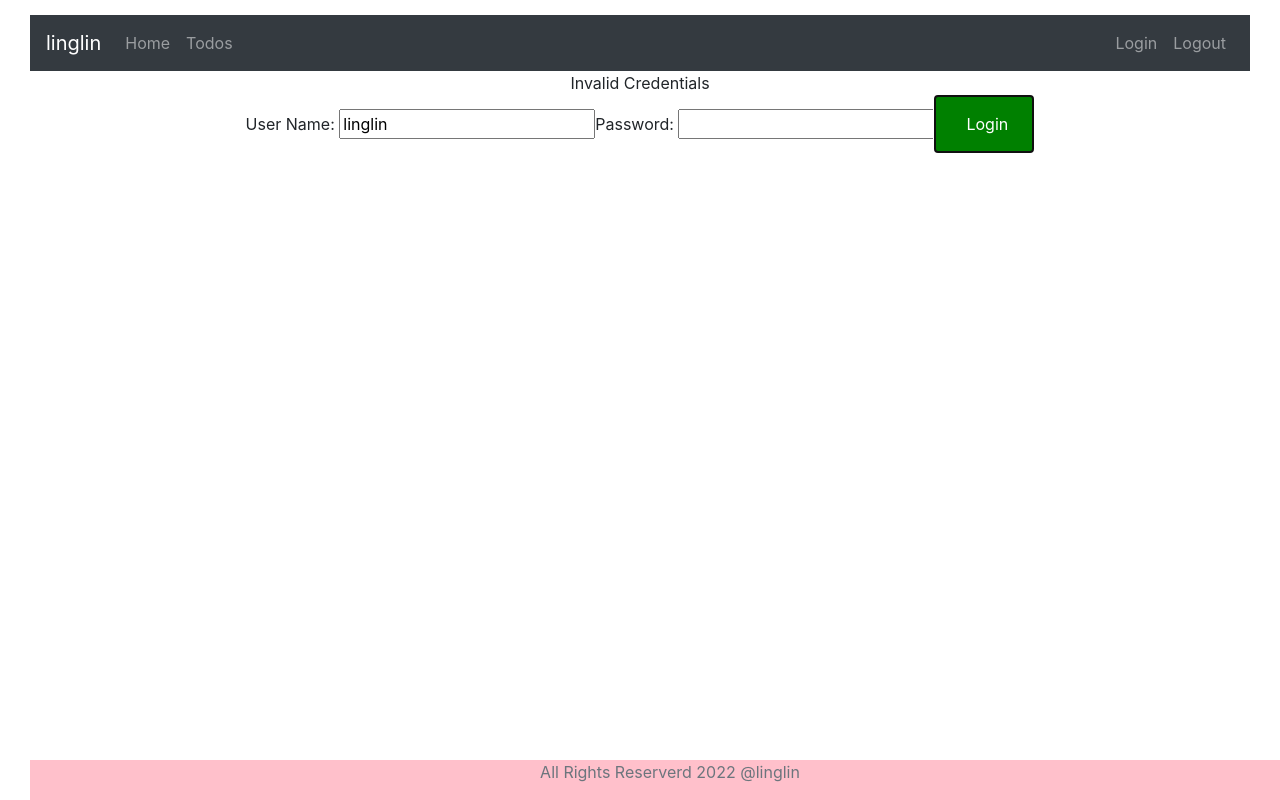
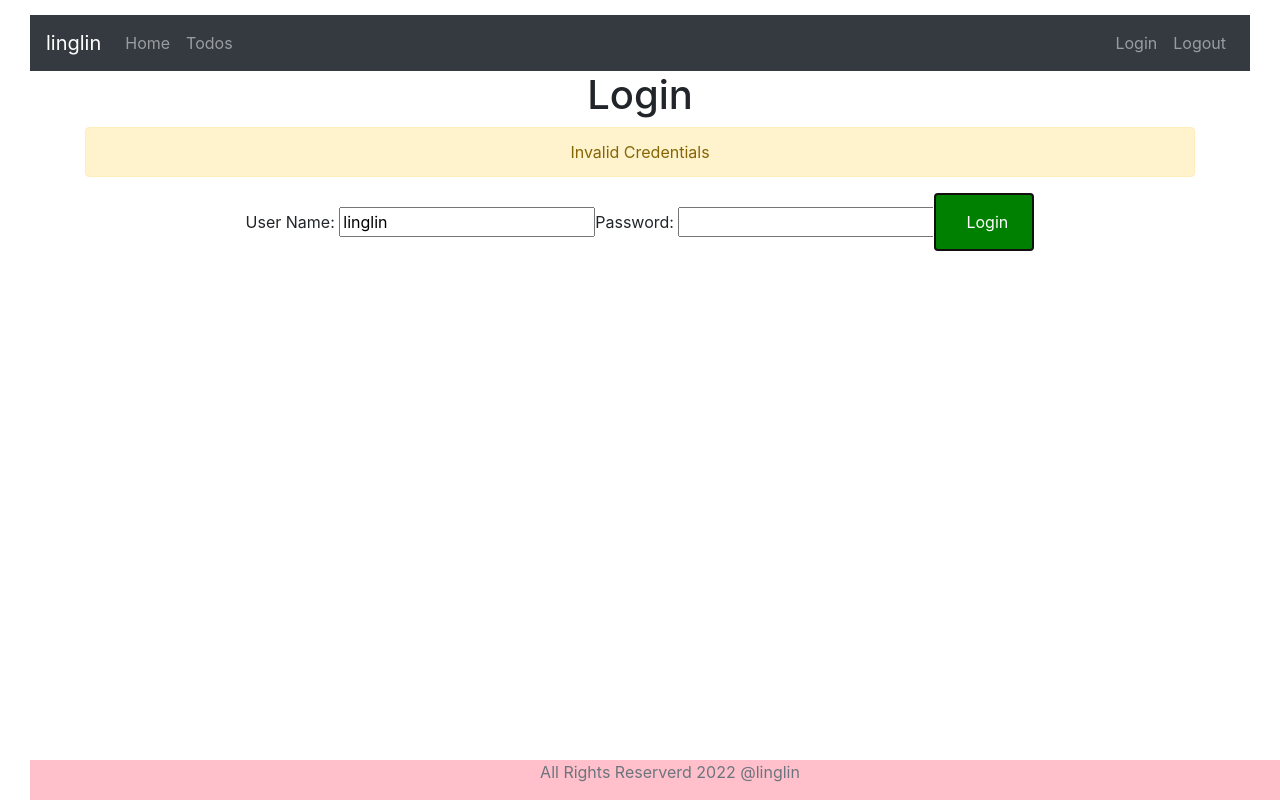
Before and after one commit to linlingaixuexi/TodoApp, a React (Create React App) app in the folder frontend/todo-app/: page / in a window 1280 px wide. Both pictures are taken after a click on the button "Login". Shown: the top 800 px of the page. Built offline with nearby package versions, Linux system fonts and the light colour scheme.

Commit message:
Styling Login, List Todo and Other Components

```diff
--- a/frontend/todo-app/src/components/todo/LoginComponent.jsx
+++ b/frontend/todo-app/src/components/todo/LoginComponent.jsx
@@ -42,13 +42,16 @@
     render() {
         return (
             <div>
-                {/* <ShowInvalidCredentials hasLoginFailed = {this.state.hasLoginFailed}/>
-                <ShowLoginSuccessMessage showSuccessMessage = {this.state.showSuccessMessage}/> */}
-                {this.state.hasLoginFailed && <div>Invalid Credentials</div>}
-                {this.state.showSuccessMessage && <div>Login Successful</div>}
-                User Name: <input type = "text" name = "username" value={this.state.username} onChange = {this.handleChange}/>
-                Password: <input type = "password" name = "password" value={this.state.password} onChange = {this.handleChange}/>
-                <button onClick = {this.loginClicked}>Login</button>
+                <h1>Login</h1>
+                <div className="container">
+                    {/* <ShowInvalidCredentials hasLoginFailed = {this.state.hasLoginFailed}/>
+                    <ShowLoginSuccessMessage showSuccessMessage = {this.state.showSuccessMessage}/> */}
+                    {this.state.hasLoginFailed && <div className ="alert alert-warning">Invalid Credentials</div>}
+                    {this.state.showSuccessMessage && <div>Login Successful</div>}
+                    User Name: <input type = "text" name = "username" value={this.state.username} onChange = {this.handleChange}/>
+                    Password: <input type = "password" name = "password" value={this.state.password} onChange = {this.handleChange}/>
+                <button className="bnt bnt-success" onClick= {this.loginClicked}>Login</button>
+                </div>
             </div>
         )
     }
--- a/frontend/todo-app/src/components/todo/TodoApp.jsx
+++ b/frontend/todo-app/src/components/todo/TodoApp.jsx
@@ -89,10 +89,11 @@
         return (
         <div>
             <h1>List Todos</h1>
-            <table>
+            <div classname="container">
+                <table className = "table">
                     <thead>
                         <tr>
-                        <th>id</th>
+                            {/* <th>id</th> */}
                             <th>description</th>
                             <th>Target Date</th>
                             <th>Is Completed?</th>
@@ -103,7 +104,7 @@
                             this.state.todos.map (
                                 todo =>
                                     <tr>
-                                    <td>{todo.id}</td>
+                                        {/* <td>{todo.id}</td> */}
                                         <td>{todo.description}</td>
                                         <td>{todo.done.toString()}</td>
                                         <td>{todo.targetDate.toString()}</td>
@@ -113,6 +114,7 @@
                     </tbody>
                 </table>
             </div>
+        </div>
         )
     }
 }
@@ -121,7 +123,9 @@
 function WelcomeComponent () {
         let {name} = useParams()
         return <div>
-            Hi {name}! Welcome to your Todo Application. You can manage your todos <Link to = "/todos">here</Link>.
+                    <h1> Welcome!</h1>
+                    <div classname ="container">Hi {name}! Welcome to your Todo Application. You can manage your todos <Link to = "/todos">here</Link>.
+                    </div>
             </div>
 }
 
```
Lines whose indentation alone changed are shown as unchanged.
